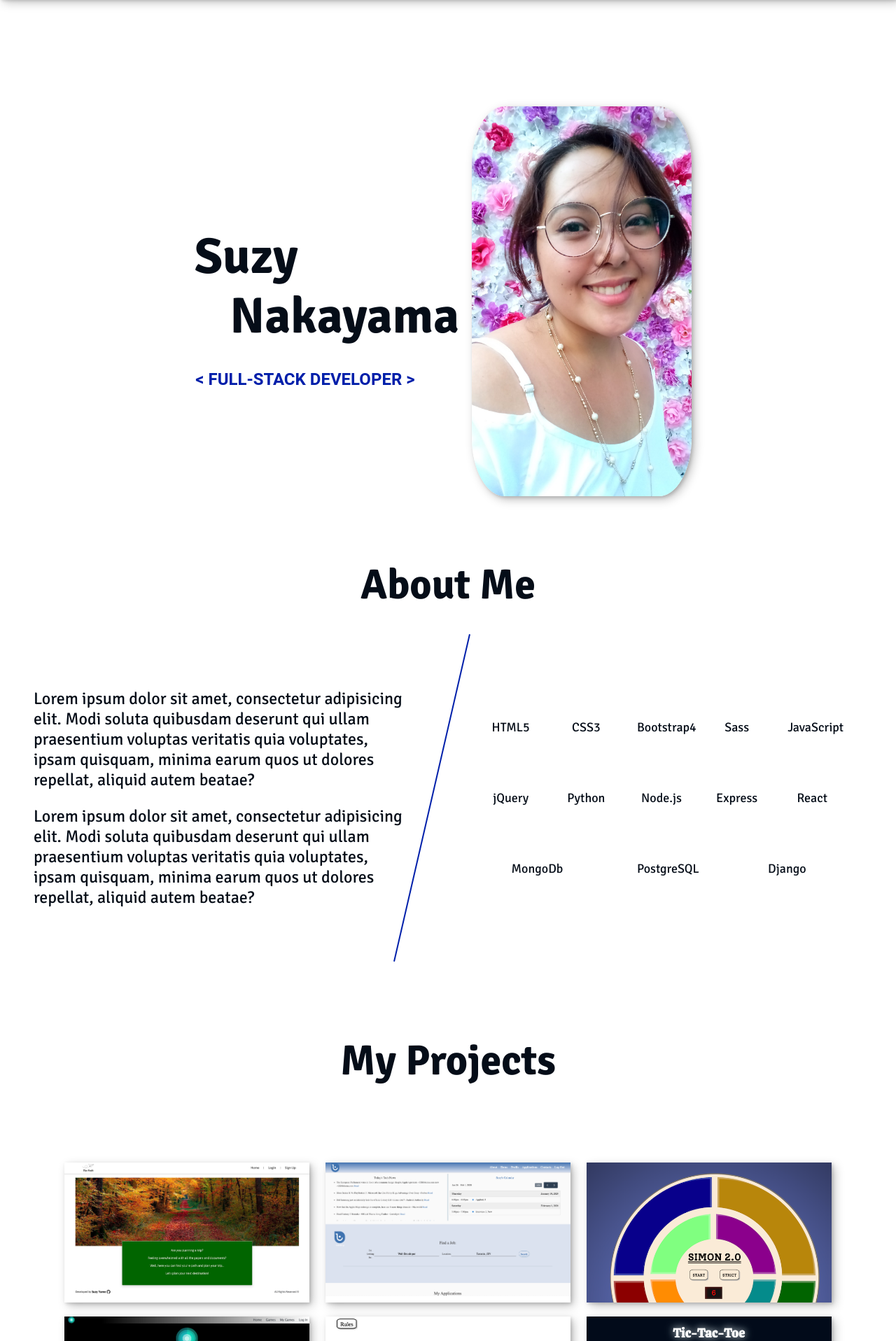
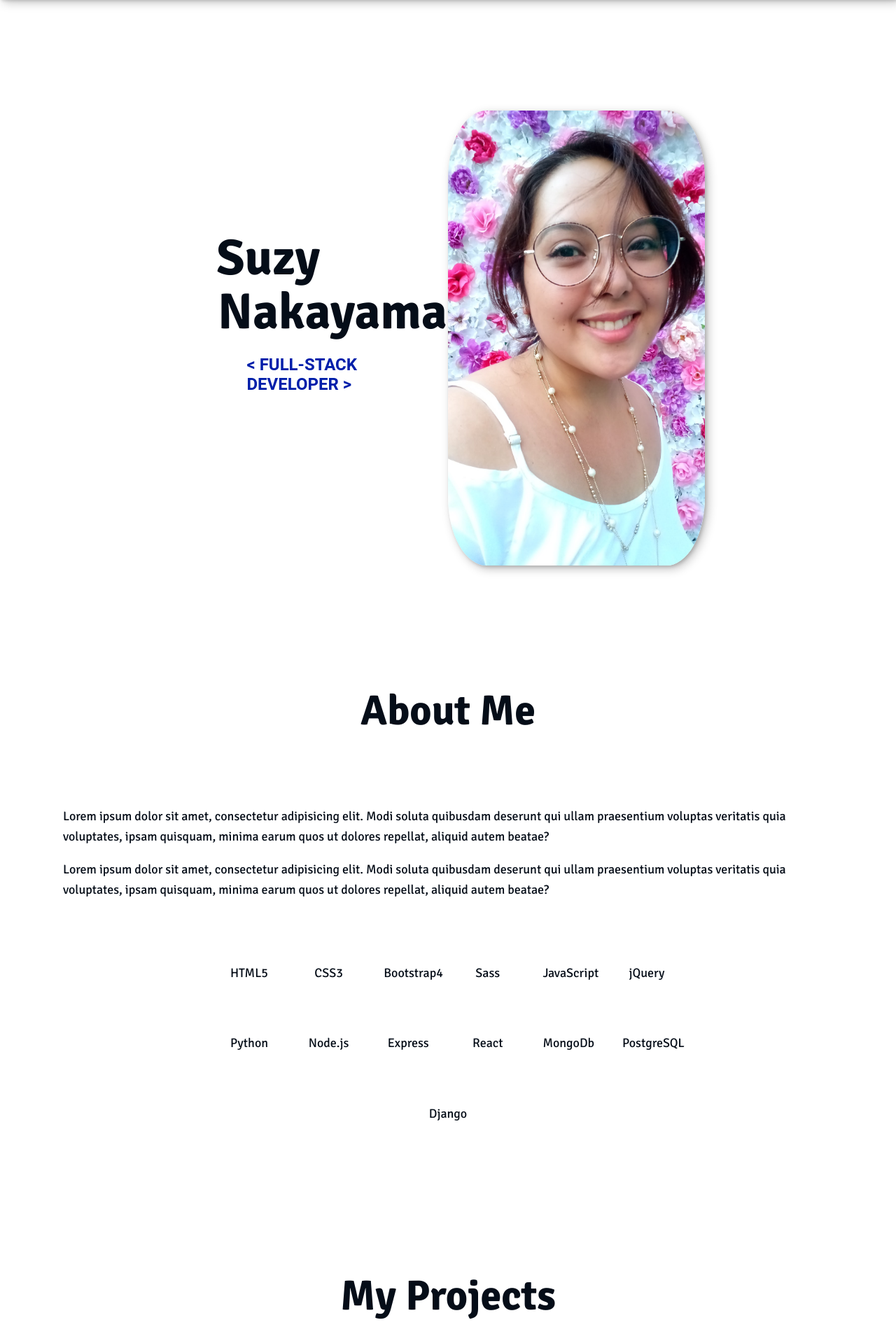
Before and after one commit to suzynakayama/Suzy-Nakayama, a React (Create React App) app: page / in a window 1280 px wide. Shown: the part 64-1980 px from the top of the page at 70% size. Built offline with nearby package versions, Linux system fonts and the light colour scheme; some icons are missing; a web font is replaced by a local one.

Commit message:
Contact, Reorganized intro, projects, footer

```diff
--- a/package.json
+++ b/package.json
@@ -6,6 +6,7 @@
     "@testing-library/jest-dom": "^4.2.4",
     "@testing-library/react": "^9.4.1",
     "@testing-library/user-event": "^7.2.1",
+    "emailjs-com": "^2.4.1",
     "react": "^16.12.0",
     "react-dom": "^16.12.0",
     "react-router-dom": "^5.1.2",
--- a/src/components/Footer/Footer.css
+++ b/src/components/Footer/Footer.css
@@ -8,7 +8,7 @@
     /* width: 130%;
     margin-left: -15%;
     margin-right: -15%; */
-    margin-top: 2em;
+    /* margin-top: 2em; */
     padding: 2.5em 0 0;
     border-radius: 300vh 300vh 0% 0% / 20vh 20vh 0% 0%;
     background-color: var(--clr-accent);
--- a/src/components/ProjectsCard/ProjectsCard.css
+++ b/src/components/ProjectsCard/ProjectsCard.css
@@ -8,19 +8,66 @@
 }
 
 .project-card__each {
-    display: inline-block;
-    margin: 10px;
+    margin: 3em 1.5em;
+    max-width: 350px;
+    /* min-width: 230px; */
+    height: 200px;
+    /* overflow: hidden;
+    position: relative;
+    text-align: center;
+    transition: all 0.35s ease;*/
+    border-radius: 3%;
+    box-shadow: var(--box-shadow);
+}
+
+.project-card__img {
+    width: 100%;
+    height: 100%;
+    object-fit: cover;
+    overflow: hidden;
+}
+
+.project-card__figcaption {
+    visibility: visible;
+    width: 100%;
+    display: flex;
+    flex-wrap: wrap;
+    justify-content: space-around;
+    background-color: #1d1d1dd0;
+    margin: 0 auto;
+}
+
+.project-card__name {
+    color: var(--clr-light);
+    font-size: var(--fs-h3);
+    font-weight: var(--fw-bold);
+    display: block;
+    margin: 4px auto;
+    padding-top: 6px;
+    width: 100%;
+    text-align: center;
+}
+
+.project-card__url,
+.project-card__code {
+    color: var(--clr-light);
+    display: inline;
+    margin-bottom: 10px;
+}
+
+@media (min-width: 800px) {
+    .project-card__each {
+        margin: 1em;
         max-width: 350px;
         min-width: 230px;
         height: 200px;
         overflow: hidden;
         position: relative;
         text-align: center;
-    width: 100%;
         transition: all 0.35s ease;
+        border-radius: 3%;
         box-shadow: var(--box-shadow);
     }
-
     .project-card__each:before,
     .project-card__each:after {
         position: absolute;
@@ -52,6 +99,8 @@
     .project-card__figcaption {
         visibility: hidden;
         width: 90%;
+        display: inline-block;
+        background-color: transparent;
     }
 
     .project-card__each:hover .project-card__figcaption,
@@ -90,3 +139,4 @@
         margin: 10px auto;
         color: var(--clr-light);
     }
+}
--- a/src/pages/About/About.css
+++ b/src/pages/About/About.css
@@ -19,7 +19,22 @@
     padding-top: 2em;
 }
 
-@media (min-width: 800px) {
+@media (min-width: 715px) {
+    .about {
+        min-height: 100vh;
+    }
+
+    .about__container {
+        padding: 3em;
+    }
+
+    .about__specialties {
+        width: 60%;
+        margin: 0 auto;
+    }
+}
+
+@media (min-width: 1450px) {
     .about__container {
         display: flex;
         flex-wrap: nowrap;
@@ -30,7 +45,7 @@
     .about__text,
     .about__specialties {
         max-width: 45%;
-        padding: 0 0.6em;
+        margin: 0 3em;
     }
 
     .about__text p {
--- a/src/pages/App/App.js
+++ b/src/pages/App/App.js
@@ -23,6 +23,7 @@ function App() {
             <Intro />
             <About />
             <Projects />
+            <Contact />
             <Footer />
         </div>
     );
--- a/src/pages/Contact/Contact.css
+++ b/src/pages/Contact/Contact.css
@@ -0,0 +1,86 @@
+.contact {
+    min-height: 50vh;
+    margin: 3em 1em 0;
+    padding: 1em;
+}
+
+.contact__form {
+}
+
+.contact__form--title {
+    text-align: center;
+    font-size: var(--fs-h2);
+}
+
+.contact__form--text {
+    font-size: var(--fs-h3);
+    margin: 2em 0;
+}
+
+.contact__form--form {
+    font-size: var(--fs-h3);
+    color: inherit;
+    display: grid;
+    grid-gap: 1.5em;
+    grid-template-rows: repeat(3, 0.4fr) 2fr;
+    grid-template-columns: 0.5fr 2fr;
+}
+
+.contact__label--name {
+    grid-row: 1 / 2;
+    grid-column: 1 / 2;
+}
+.contact__input--name {
+    grid-row: 1 / 2;
+    grid-column: 2 / 3;
+}
+.contact__label--email {
+    grid-row: 2 / 3;
+    grid-column: 1 / 2;
+}
+.contact__input--email {
+    grid-row: 2 / 3;
+    grid-column: 2 / 3;
+}
+.contact__label--msg {
+    grid-row: 3 / 4;
+    grid-column: 1 / 3;
+    justify-self: center;
+}
+.contact__input--msg {
+    grid-row: 4 / 5;
+    grid-column: 1 / 3;
+}
+
+.contact__form--form input,
+.contact__form--form textarea {
+    border: 1px solid var(--clr-accent);
+    border-radius: 5px;
+    background-color: var(--clr-accent);
+    color: var(--clr-light);
+    font-size: var(--fs-body);
+    font-weight: var(--fw-bold);
+}
+
+.contact__form--form label {
+    display: flex;
+    align-items: center;
+}
+
+.contact__form--submit {
+    display: block;
+    margin: 1em auto 0;
+    border: 1px solid var(--clr-accent);
+    border-radius: 15%;
+    background-color: var(--clr-light);
+    font-size: var(--fs-h3);
+    color: var(--clr-accent);
+    box-shadow: 2px 2px 4px #ccc;
+}
+
+.contact__form--submit:hover {
+    background-color: var(--clr-accent);
+    color: var(--clr-light);
+    border: 1px solid var(--clr-light);
+    cursor: pointer;
+}
--- a/src/pages/Contact/Contact.js
+++ b/src/pages/Contact/Contact.js
@@ -0,0 +1,93 @@
+import React, { useState } from "react";
+import emailjs from "emailjs-com";
+import "./Contact.css";
+
+function Contact() {
+    const [message, setMessage] = useState({
+        name: "",
+        email: "",
+        msg: ""
+    });
+
+    let resetForm = () => {
+        setMessage({
+            name: "",
+            email: "",
+            msg: ""
+        });
+    };
+
+    let handleChange = evt => {
+        setMessage({
+            ...message,
+            [evt.target.name]: [evt.target.value]
+        });
+    };
+
+    let handleSubmit = evt => {
+        evt.preventDefault();
+        let templateParams = {
+            user_name: message.name,
+            user_email: message.email,
+            to_name: process.env.REACT_APP_EMAILJS_RECEIVER,
+            message_html:
+                message.msg +
+                `   From: ${message.name}     Email: ${message.email}`
+        };
+        emailjs.send(
+            "gmail",
+            process.env.REACT_APP_EMAILJS_TEMPLATEID,
+            templateParams,
+            process.env.REACT_APP_EMAILJS_USERID
+        );
+        resetForm();
+    };
+
+    return (
+        <div className="contact" id="contact">
+            <form className="contact__form" onSubmit={handleSubmit}>
+                <h2 className="contact__form--title">Let's chat!</h2>
+                <p className="contact__form--text">
+                    Fill out below and I'll do my best to get back to you as
+                    soon as I can! &nbsp;&nbsp;&nbsp;
+                    <i className="far fa-smile-wink"></i>
+                </p>
+                <div className="contact__form--form">
+                    <label className="contact__label--name">Name:</label>
+                    <input
+                        className="contact__input--name"
+                        name="name"
+                        type="text"
+                        value={message.name}
+                        onChange={handleChange}
+                    ></input>
+                    <label className="contact__label--email">Email:</label>
+                    <input
+                        className="contact__input--email"
+                        name="email"
+                        type="email"
+                        value={message.email}
+                        onChange={handleChange}
+                    ></input>
+                    <label className="contact__label--msg">Message</label>
+                    <textarea
+                        className="contact__input--msg"
+                        name="msg"
+                        rows="10"
+                        cols="100"
+                        value={message.msg}
+                        onChange={handleChange}
+                    ></textarea>
+                </div>
+                <input
+                    type="submit"
+                    className="contact__form--submit"
+                    value="Send"
+                    onSubmit={handleSubmit}
+                />
+            </form>
+        </div>
+    );
+}
+
+export default Contact;
--- a/src/pages/Intro/Intro.css
+++ b/src/pages/Intro/Intro.css
@@ -29,40 +29,71 @@
 @media (min-width: 600px) {
     .intro {
         width: 70%;
-        height: calc(100vh - 10em);
+        height: 100vh;
         margin: 10em auto 0;
-        display: grid;
-        grid-template-areas:
+        display: flex;
+        justify-content: center;
+        align-items: center;
+        /* grid-template-areas:
             "title1 img"
             "title2 img"
             "subtitle img";
         grid-template-rows: repeat(3, 220px);
-        grid-gap: 1em;
+        grid-gap: 1em; */
+    }
+
+    .intro__container {
+        display: grid;
+        grid-template-columns: repeat(2, 1fr);
+        grid-template-rows: 500px;
+        min-width: 80%;
+    }
+
+    .intro__titles {
+        grid-column: 1 / 2;
+        display: grid;
+        grid-template-rows: repeat(3, 100px);
+        object-fit: cover;
     }
 
     .intro__img {
-        grid-area: img;
+        /* grid-area: img;
         height: 80%;
         min-width: 250px;
-        position: relative;
+        position: relative; */
+        min-width: 300px;
+        height: 650px;
+        grid-column: 2 / 3;
+        margin-top: -7em;
     }
 
     .intro__title--first {
-        grid-area: title1;
+        /* grid-area: title1;
         align-self: end;
         text-align: left;
         margin-left: 50px;
-        margin-bottom: -10px;
+        margin-bottom: -10px; */
+        grid-row: 1 / 2;
+        text-align: left;
+        align-self: end;
+        margin: 0;
     }
     .intro__title--last {
-        grid-area: title2;
-        text-align: right;
+        /* grid-area: title2;
+        text-align: right; */
+        grid-row: 2 / 3;
+        text-align: center;
+        height: max-content;
     }
 
     .intro__subtitle {
-        grid-area: subtitle;
+        /* grid-area: subtitle;
         align-self: start;
         text-align: center;
-        margin-top: -100px;
+        margin-top: -100px; */
+        grid-row: 3 / 4;
+        text-align: left;
+        align-self: end;
+        margin-left: 15%;
     }
 }
--- a/src/pages/Intro/Intro.js
+++ b/src/pages/Intro/Intro.js
@@ -4,10 +4,16 @@ import "./Intro.css";
 function Intro() {
     return (
         <div className="intro" id="intro">
-            <h1 className="intro__title--first">Suzy</h1>
-            <h1 className="intro__title--last">Nakayama</h1>
-            <h2 className="intro__subtitle">&lt; Full-Stack Developer &gt;</h2>
-            <img src="/images/suzy.jpg" alt="suzy" className="intro__img" />
+            <div className="intro__container">
+                <div className="intro__titles">
+                    <h1 className="intro__title--first">Suzy</h1>
+                    <h1 className="intro__title--last">Nakayama</h1>
+                    <h2 className="intro__subtitle">
+                        &lt; Full-Stack Developer &gt;
+                    </h2>
+                </div>
+                <img src="/images/suzy.jpg" alt="suzy" className="intro__img" />
+            </div>
         </div>
     );
 }
--- a/src/pages/Projects/Projects.css
+++ b/src/pages/Projects/Projects.css
@@ -1,7 +1,7 @@
 .projects {
     margin: 3em 1em;
     padding-top: 1em;
-    height: 100vh;
+    min-height: 100vh;
 }
 
 .projects__title {
```
Also changed, not shown: 1 other file (tests, documents, lock files or other folders). Lines whose indentation alone changed are shown as unchanged.
